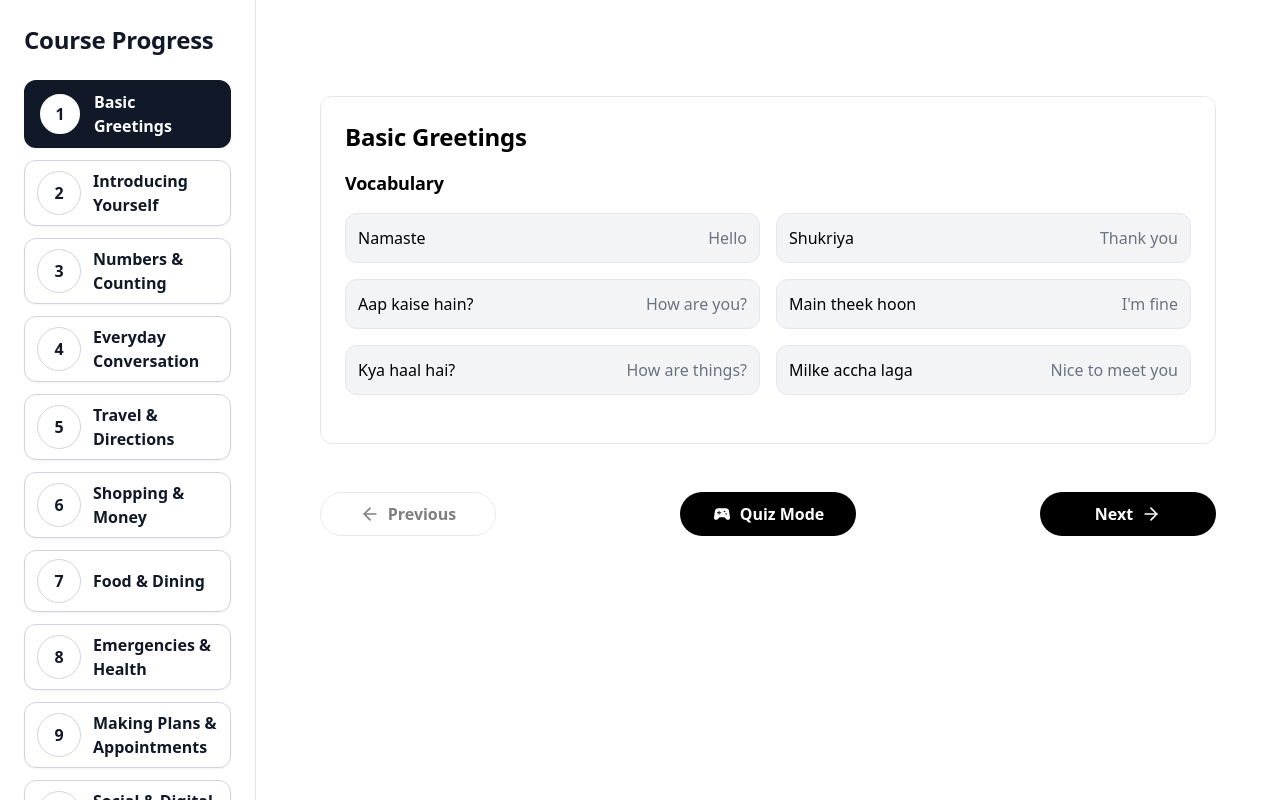
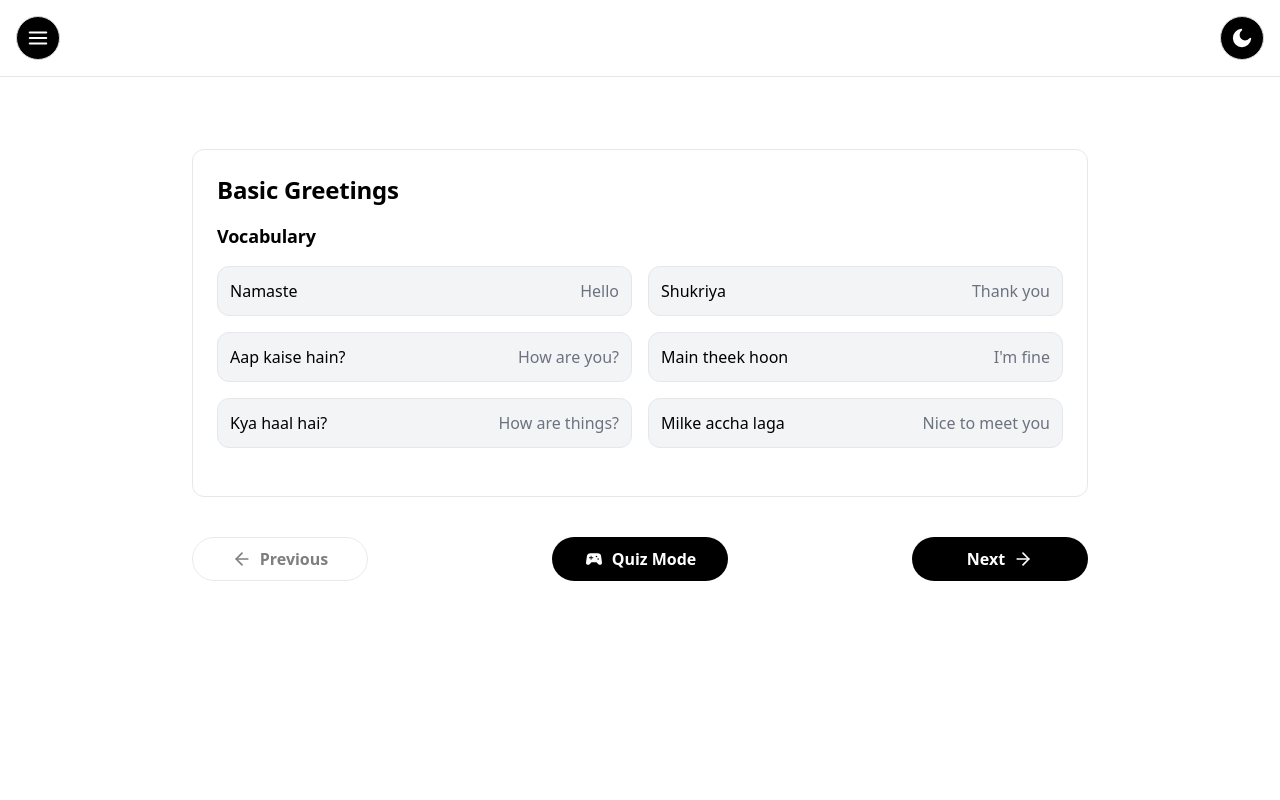
Before and after one commit to amarmeena/teach-hindi, a Next.js app: page / in a window 1280 px wide. Shown: the top 800 px of the page. Built offline with nearby package versions, Linux system fonts and the light colour scheme.

Commit message:
refactor layout: replace mobile top bar with a header component and enhance sidebar functionality

```diff
--- a/src/app/page.tsx
+++ b/src/app/page.tsx
@@ -109,7 +109,8 @@ export default function Home() {
   return (
     <>
       {/* Mobile Top Bar: Sidebar + Dark Mode Toggle */}
-      <div className="md:hidden flex justify-between items-center w-full px-4 pt-6 bg-white dark:bg-black text-black dark:text-white">
+      <header className="w-full bg-white dark:bg-black text-black dark:text-white border-b border-gray-200 dark:border-gray-800">
+        <div className="w-full flex items-center justify-between px-4 py-4">
           {/* Sidebar Toggle */}
           <button
             className="w-11 h-11 rounded-full flex items-center justify-center border border-gray-300 dark:border-gray-700 bg-black text-white dark:bg-white dark:text-black focus:outline-none focus:ring-2 focus:ring-gray-400 active:scale-95 transition-transform"
@@ -124,47 +125,27 @@ export default function Home() {
             <span className="sr-only">Open course progress sidebar</span>
           </button>
           {/* Dark Mode Toggle */}
-        <div className="w-11 h-11 flex items-center justify-center">
           <ThemeToggle className="w-11 h-11" />
         </div>
+      </header>
+      <div className="min-h-screen flex bg-white dark:bg-black font-sans">
+        {/* Collapsible Sidebar Overlay (all screens) */}
+        {sidebarOpen && (
+          <aside className="fixed inset-0 z-30 flex sidebar-overlay transition-all duration-300">
+            <div className="sidebar-panel w-64 bg-white dark:bg-black text-gray-900 dark:text-white p-6 h-full flex flex-col transition-all duration-300 translate-x-0">
+              <div className="flex items-center mb-6 justify-between">
+                <h2 className="text-2xl font-bold text-gray-900 dark:text-white">Course Progress</h2>
+                <button
+                  className="w-10 h-10 rounded-full flex items-center justify-center border border-gray-300 dark:border-gray-700 bg-black text-white dark:bg-white dark:text-black ml-2"
+                  onClick={() => setSidebarOpen(false)}
+                  aria-label="Close sidebar"
+                >
+                  <svg width="20" height="20" viewBox="0 0 24 24" fill="none" stroke="currentColor" strokeWidth="2.2" strokeLinecap="round" strokeLinejoin="round">
+                    <line x1="18" y1="6" x2="6" y2="18" />
+                    <line x1="6" y1="6" x2="18" y2="18" />
+                  </svg>
+                </button>
               </div>
-      <div className="min-h-screen flex bg-white dark:bg-black font-sans">
-        {/* Progress Sidebar */}
-        <aside className="hidden md:flex flex-col w-64 bg-white dark:bg-black text-gray-900 dark:text-white p-6 border-r border-gray-200 dark:border-gray-800 min-h-screen sticky top-0 pb-8">
-          <h2 className="text-2xl font-bold mb-6 text-gray-900 dark:text-white">Course Progress</h2>
-          <ol className="space-y-3">
-            {lessons.map((lesson, idx) => (
-              <li
-                key={lesson}
-                className={`flex items-center gap-3 px-3 py-2 rounded-xl transition-colors text-base font-semibold cursor-pointer select-none min-h-[44px] shadow-sm
-                  ${idx === currentStep
-                    ? "bg-gray-900 text-white dark:bg-white dark:text-black border-2 border-gray-900 dark:border-white"
-                    : "bg-white text-gray-900 border border-gray-300 dark:bg-black dark:text-white dark:border-gray-700 hover:bg-gray-100 dark:hover:bg-gray-800"}
-                `}
-                onClick={() => jumpToLesson(idx)}
-                tabIndex={0}
-                onKeyDown={e => { if (e.key === 'Enter' || e.key === ' ') jumpToLesson(idx); }}
-                aria-current={idx === currentStep ? 'step' : undefined}
-                aria-label={`Go to lesson: ${lesson}`}
-              >
-                <span className={`w-7 h-7 flex items-center justify-center rounded-full font-bold min-w-[44px] min-h-[44px] text-base
-                  ${idx === currentStep
-                    ? "bg-white text-gray-900 border-2 border-gray-900 dark:bg-gray-900 dark:text-white dark:border-white"
-                    : "bg-white text-gray-900 border border-gray-300 dark:bg-black dark:text-white dark:border-gray-700"}
-                `}>{idx + 1}</span>
-                <span>{lesson}</span>
-              </li>
-            ))}
-          </ol>
-          <div className="mt-8 text-sm text-gray-500 dark:text-gray-400">
-            Step {currentStep + 1} of {lessons.length}
-          </div>
-        </aside>
-
-        {/* Mobile Sidebar */}
-        <aside className={`fixed inset-0 z-30 flex sidebar-overlay transition-all duration-300 ${sidebarOpen ? 'opacity-100' : 'opacity-0 pointer-events-none'}`}>
-          <div className={`sidebar-panel w-64 bg-white dark:bg-black text-gray-900 dark:text-white p-6 h-full flex flex-col transition-all duration-300 ${sidebarOpen ? 'translate-x-0' : '-translate-x-full'}`}>
-            <h2 className="text-2xl font-bold mb-6 text-gray-900 dark:text-white">Course Progress</h2>
               <ol className="space-y-3">
                 {lessons.map((lesson, idx) => (
                   <li
@@ -192,19 +173,18 @@ export default function Home() {
               <div className="mt-8 text-sm text-gray-500 dark:text-gray-400">
                 Step {currentStep + 1} of {lessons.length}
               </div>
-            <Button className="mt-8" variant="secondary" onClick={() => setSidebarOpen(false)}>
-              Close
-            </Button>
             </div>
-          <div className="flex-1" onClick={() => setSidebarOpen(false)} />
+            {/* Backdrop */}
+            <div className="flex-1 bg-black bg-opacity-30 dark:bg-opacity-50" onClick={() => setSidebarOpen(false)} />
           </aside>
+        )}
 
         {/* Main Content */}
         <main className="flex-1 p-4 md:p-8">
           <div className="max-w-4xl mx-auto">
             {/* Lesson Card */}
             <div
-              className={`mb-12 mt-16 bg-white dark:bg-black border border-gray-200 dark:border-gray-700 rounded-xl p-6 transition-all duration-300 ease-in-out ${isTransitioning ? 'opacity-0 scale-95 pointer-events-none' : 'opacity-100 scale-100'}`}
+              className={`mb-10 mt-10 bg-white dark:bg-black border border-gray-200 dark:border-gray-700 rounded-xl p-6 transition-all duration-300 ease-in-out ${isTransitioning ? 'opacity-0 scale-95 pointer-events-none' : 'opacity-100 scale-100'}`}
               style={{ transitionProperty: 'opacity, transform' }}
             >
               <div className="flex items-center mb-4">
```
Lines whose indentation alone changed are shown as unchanged.
